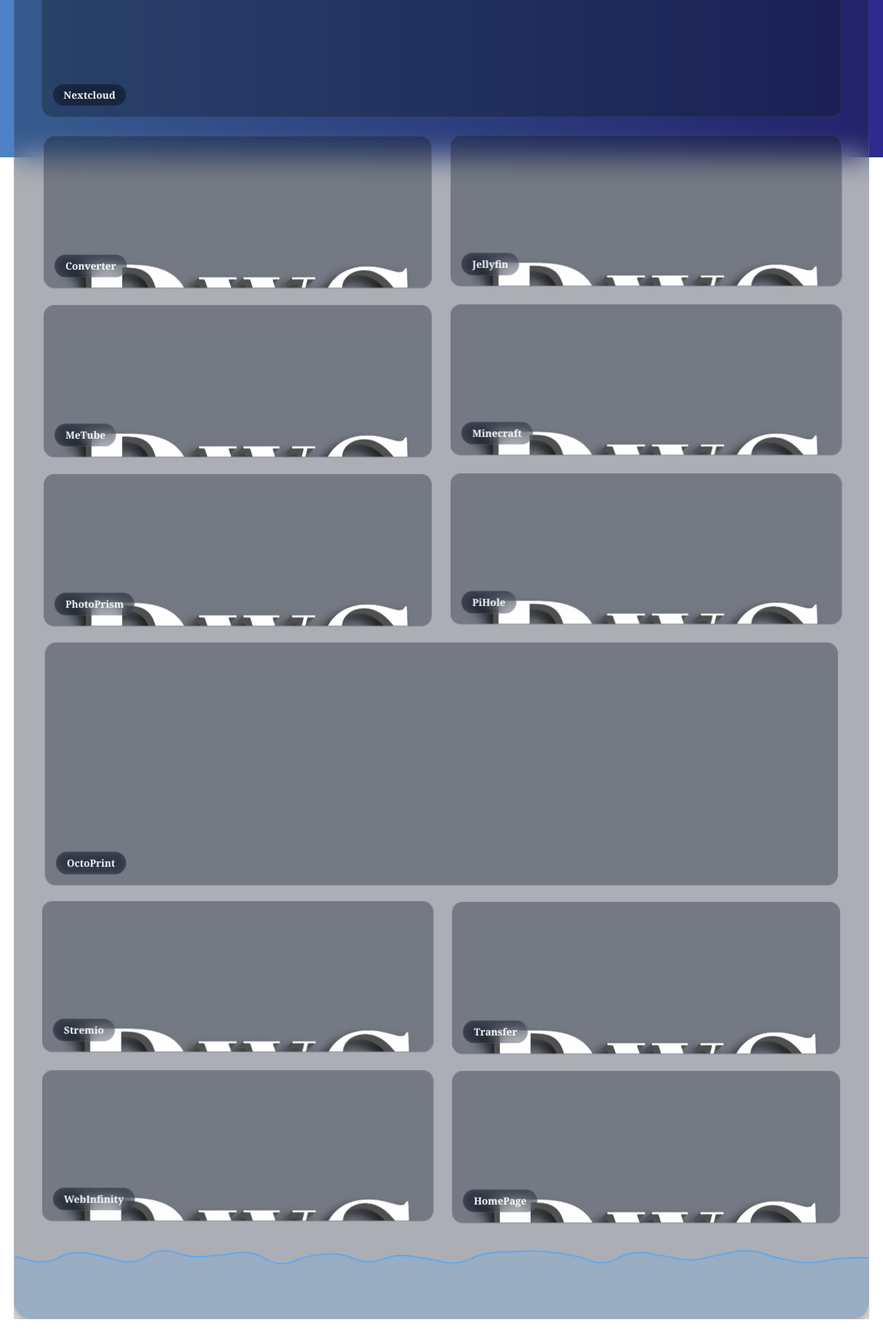
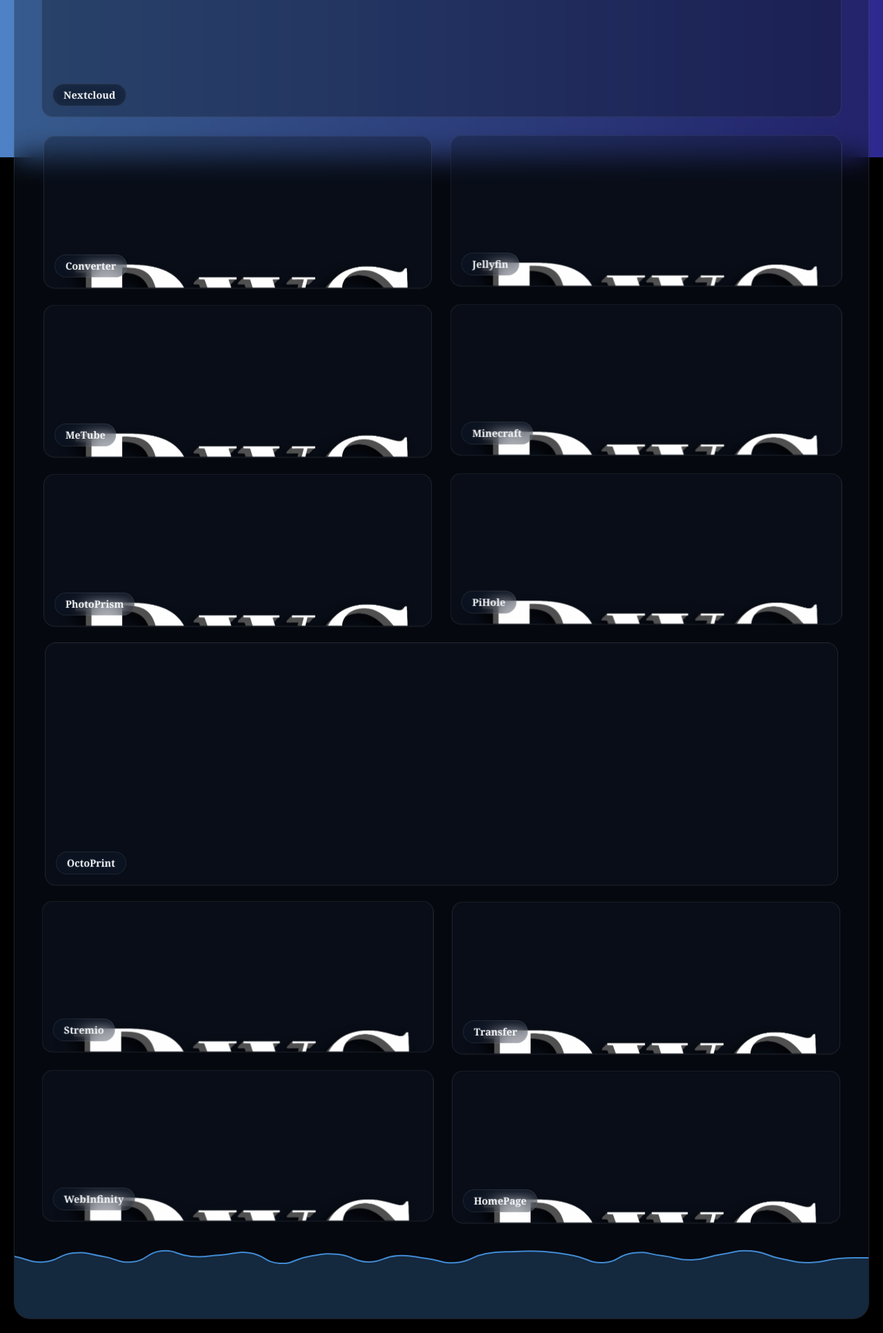
Before and after one commit to Wardium/DWS-Dashboard, a Flask app: page / in a window 1280 px wide. Shown: the part 572-2504 px from the top of the page at 69% size. Run offline with Flask 3, Linux system fonts and the light colour scheme; data that the repository does not hold is empty.

Commit message:
Update background color and add fade-in effect
Changed background base color to black and added fade-in animation for background image.

```diff
--- a/dashboard/static/style.css
+++ b/dashboard/static/style.css
@@ -5,7 +5,7 @@
     --glass-shadow: 0 8px 32px 0 rgba(31, 38, 135, 0.15);
     --accent-blue: linear-gradient(90deg, hsla(197, 87%, 71%, 1) 0%, hsla(213, 86%, 53%, 1) 100%);
     --vignette: radial-gradient(circle, transparent 40%, rgba(0, 86, 179, 0.6) 120%);
-    --bg-base: linear-gradient(90deg, hsla(197, 87%, 71%, 1) 0%, hsla(213, 86%, 53%, 1) 100%);
+    --bg-base: #000000;
 }
 
 [data-theme="dark"] {
@@ -14,7 +14,7 @@
     --glass-border: rgba(255, 255, 255, 0.1);
     --glass-shadow: 0 8px 32px 0 rgba(0, 0, 0, 0.5);
     --vignette: linear-gradient(90deg, hsla(214, 51%, 54%, 1) 0%, hsla(243, 56%, 36%, 1) 100%);
-    --bg-base: linear-gradient(90deg, hsla(214, 51%, 54%, 1) 0%, hsla(243, 56%, 36%, 1) 100%);
+    --bg-base: #000000;
 }
 
 * { box-sizing: border-box; margin: 0; padding: 0; font-family: -apple-system, sans-serif; }
@@ -42,6 +42,12 @@
     position: fixed; inset: 0; z-index: -2;
     background-color: var(--bg-base);
     background-size: cover; background-position: center;
+    opacity: 0; /* Start hidden */
+    animation: bgFadeIn 1.5s ease-in-out forwards; /* Fade it in smoothly */
+}
+
+@keyframes bgFadeIn {
+    to { opacity: 1; }
 }
 
 #vignette-layer {
```
